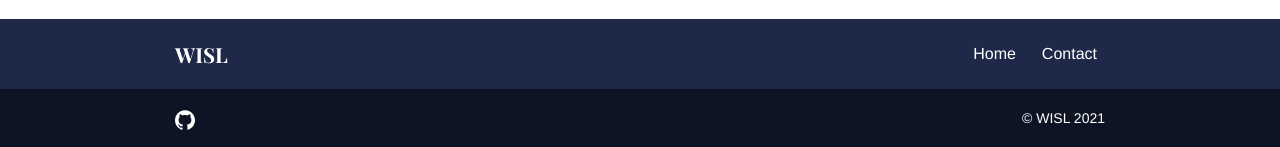
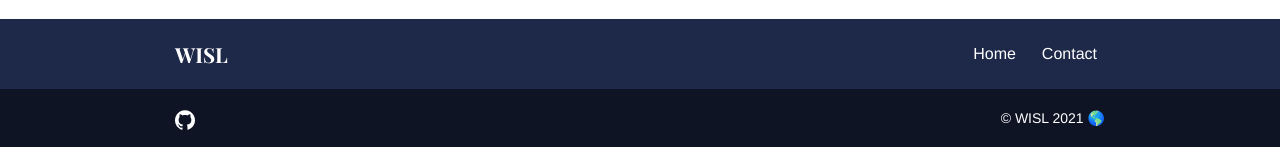
Before and after one commit to wisl-wisl/wisl-wisl.github.io, a Jekyll site: the page built from index.md, in a window 1280 px wide. Shown: the part 903-1050 px from the top of the page. Built offline with Jekyll 4.4.1, drawn with Linux system fonts in a browser that asks for light colours; some of the changed lines change nothing that is shown.

Commit message:
Clean things up

```diff
--- a/_config.yml
+++ b/_config.yml
@@ -1,7 +1,8 @@
 exclude:
   - README.md
   - Dockerfile
-  - docker-compose.yml
+  - '*.yml'
+  - '*.yaml'
 permalink: pretty
 title: 'WISL'
 
@@ -13,7 +14,7 @@
   desktop: "images/logo/wisl.png"
   desktop_height: "52px"
 footer:
-  copyright_text: '© WISL 2021'
+  copyright_text: '© WISL 2021 🌎'
 
 seo:
   meta_og_title: "WISL"
@@ -31,6 +32,3 @@
   indentWidth: 4
   style: compact # possible values: nested expanded compact compressed
   precision: 10
-
-plugins:
-  - jekyll-environment-variables
```
Also changed, not shown: images/favicon-32x32.svg (deleted), 12 other files.
